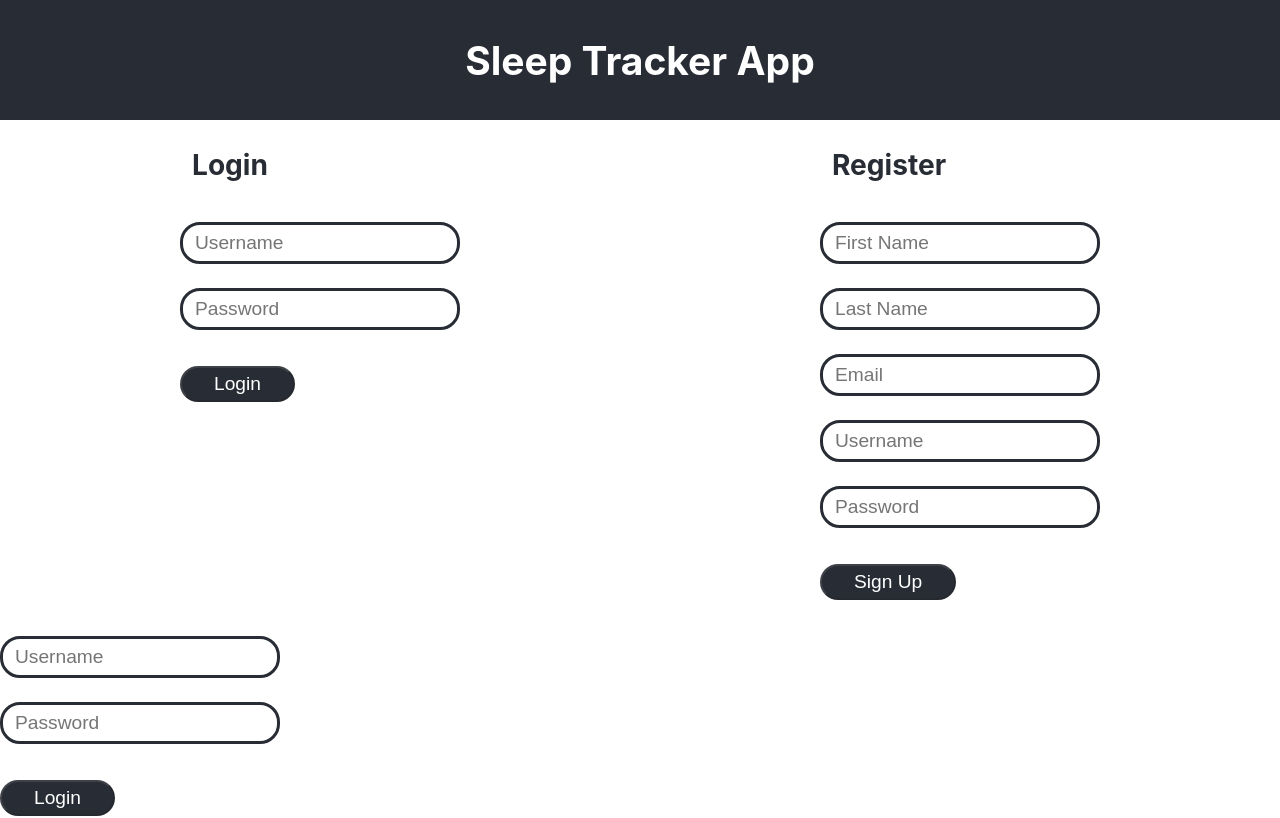
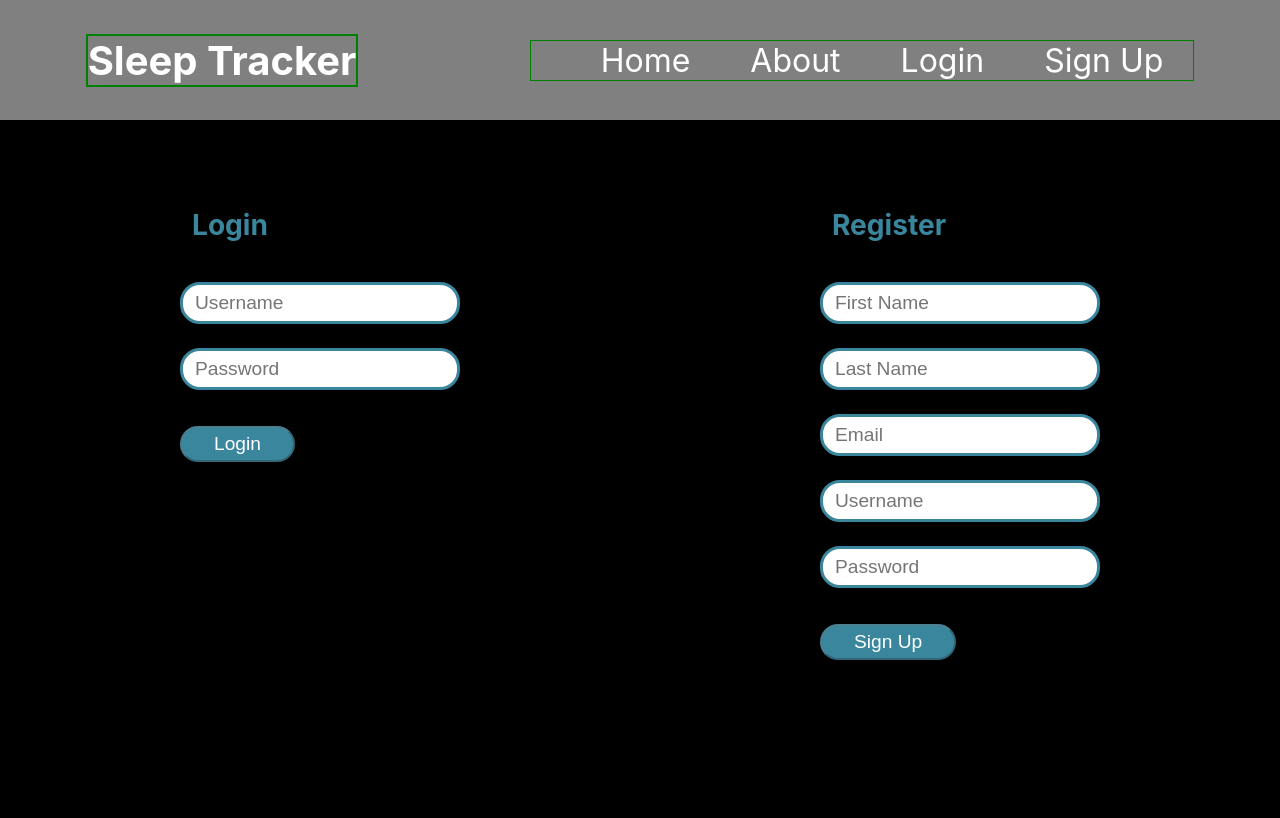
Before and after one commit to Build-Week-Sleeping-Tracker/front-end, a React (Create React App) app: page /login in a window 1280 px wide. Shown: the top 818 px of the page. Built offline with nearby package versions, Linux system fonts and the light colour scheme.

Commit message:
Began working on the NavBar component

```diff
--- a/package.json
+++ b/package.json
@@ -7,7 +7,9 @@
     "@testing-library/react": "^9.3.2",
     "@testing-library/user-event": "^7.1.2",
     "axios": "^0.19.2",
+    "bootstrap": "^4.5.2",
     "react": "^16.13.1",
+    "react-bootstrap": "^1.3.0",
     "react-dom": "^16.13.1",
     "react-router-dom": "^5.2.0",
     "react-scripts": "3.4.3",
--- a/src/App.js
+++ b/src/App.js
@@ -14,19 +14,24 @@
 import SignUp from "./components/SignUp";
 import PrivateRoute from "./components/PrivateRoute";
 import Dashboard from "./components/Dashboard";
+import NavBar from "./components/NavBar";
 
 const Wrapper = styled.div`
 
   display: flex;
   flex-direction: row;
   justify-content: space-around;
+  align-items: baseline;
+  height: 85vh;
+  background-color: black;
+  padding: 60px 0px;
 `;
 
 const Title = styled.div`
 
   margin: 0px 12px;
   font-size: 24px;
-  color: #282c34;
+  color: #39869D;
 
 `
 
@@ -34,8 +39,8 @@
   return (
     <Router>
       <div className="App">
-        <header className="App-header">
-          <h2>Sleep Tracker App</h2>
+        <header>
+          <NavBar />
         </header>
         <Wrapper>
           <div>
--- a/src/components/Login.js
+++ b/src/components/Login.js
@@ -5,7 +5,7 @@
 
 const Input = styled.input`
 
-    border: 3px solid #282c34;
+    border: 3px solid #39869D;
     border-radius: 20px;
     outline: none;
     height: 30px;
@@ -17,7 +17,7 @@
 
 const Button = styled.button`
 
-    background-color: #282c34;
+    background-color: #39869D;
     border-radius: 20px;
     padding: 5px 32px;
     font-size: 1.2rem;
--- /dev/null
+++ b/src/components/NavBar.js
@@ -0,0 +1,70 @@
+import React from "react";
+import styled from "styled-components";
+
+const Navbar = styled.div`
+
+    display: flex;
+    flex-direction: row;
+    justify-content: space-around;
+    align-items: center;
+    background-color: gray;
+    height: 15vh;
+`
+
+const Navtitle = styled.h1`
+
+    border: 2px solid green;
+    color: white;
+    font-size: 2.5rem;
+
+`
+
+const Navlist = styled.ul`
+
+    border: 1px solid green;
+    display: flex;
+    flex-direction: row;
+    list-style-type: none;
+
+`
+
+const Navitem = styled.li`
+
+   margin: 0px 30px;
+   font-size: 2rem;
+
+`
+
+const Navlinks = styled.a`
+
+    text-decoration: none;
+    color: white;
+
+    &:hover {
+
+        text-decoration: none;
+
+    }
+`
+
+const NavBar = () => {
+
+    return (
+
+        <Navbar>
+            <Navtitle>Sleep Tracker</Navtitle>
+            <nav>
+                <Navlist>
+                    <Navitem><Navlinks href="/home">Home</Navlinks></Navitem>
+                    <Navitem><Navlinks href="#">About</Navlinks></Navitem>
+                    <Navitem><Navlinks href="#">Login</Navlinks></Navitem>
+                    <Navitem><Navlinks href="#">Sign Up</Navlinks></Navitem>
+                </Navlist>
+            </nav>
+        </Navbar>
+
+    )
+
+};
+
+export default NavBar;
--- a/src/components/SignUp.js
+++ b/src/components/SignUp.js
@@ -5,7 +5,7 @@
 
 const Input = styled.input`
 
-    border: 3px solid #282c34;
+    border: 3px solid #39869D;
     border-radius: 20px;
     outline: none;
     height: 30px;
@@ -17,7 +17,7 @@
 
 const Button = styled.button`
 
-    background-color: #282c34;
+    background-color: #39869D;
     border-radius: 20px;
     padding: 5px 32px;
     font-size: 1.2rem;
```
Also changed, not shown: 1 other file (tests, documents, lock files or other folders).
